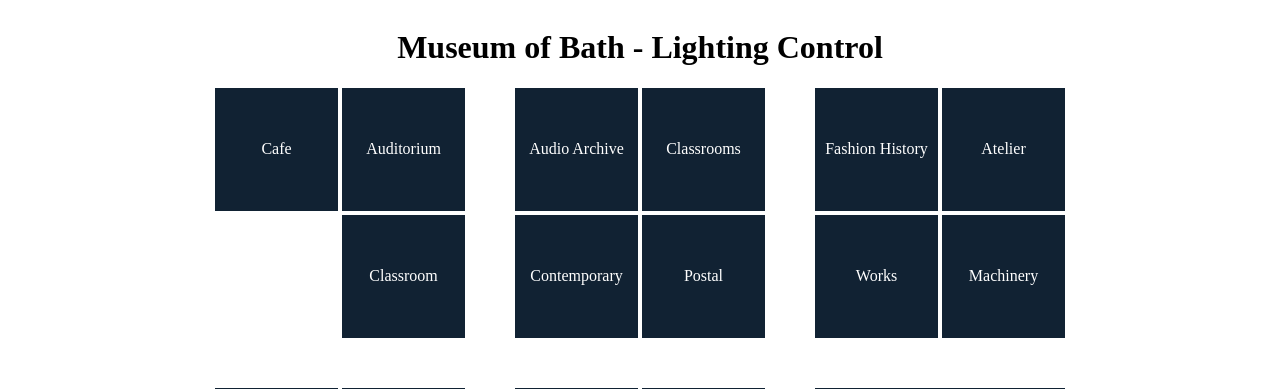
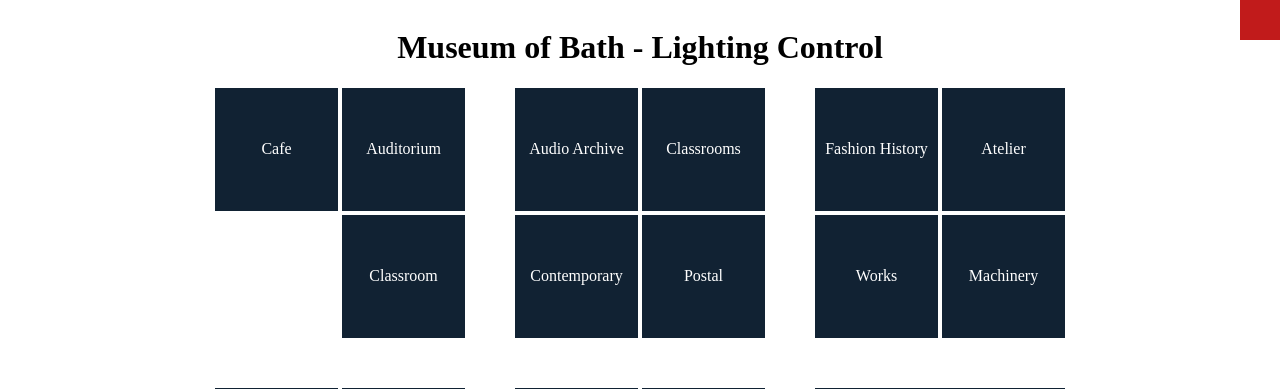
Before and after one commit to PolygonHJ/interactive_museum, a Flask app: page / in a window 1280 px wide. Shown: the top 389 px of the page. Run offline with Flask 2, Linux system fonts and the light colour scheme.

Commit message:
added shutdown button

```diff
--- a/app.py
+++ b/app.py
@@ -2,6 +2,8 @@
 
 import board
 import neopixel
+
+from subprocess import call
 
 import threading
 import time
@@ -72,6 +74,13 @@ def handle_path():
     return 'User flow animation', 200
 
 
+# Shutdown the Pi
+@app.route('/shutdown')
+def handle_shutdown():
+    call("sudo nohup shutdown -h now", shell=True)
+    return 'Shutting down Pi', 200
+
+
 
 if __name__ == '__main__':
     app.run(debug=True, host='0.0.0.0')
--- a/static/css/styles.css
+++ b/static/css/styles.css
@@ -6,6 +6,17 @@ body {
     padding: 0;
     margin: 0;
 }*/
+
+.shutdown {
+    position: absolute;
+    height: 40px;
+    width: 40px;
+
+    top: 0;
+    left: calc(100% - 40px);
+
+    background-color: #C11B1B;
+}
 
 .path {
     background-color: #123;
--- a/templates/index.html
+++ b/templates/index.html
@@ -9,7 +9,7 @@
     <div class="body_container">
       <h1>Museum of Bath - Lighting Control</h1>
 
-      <!--<div class="path">User Flow</div>-->
+      <div class="shutdown"></div>
 
       <div class="floor_container">
 	<div class="floor">
```
Also changed, not shown: static/js/script.js (+21 -0 lines), README.md.
